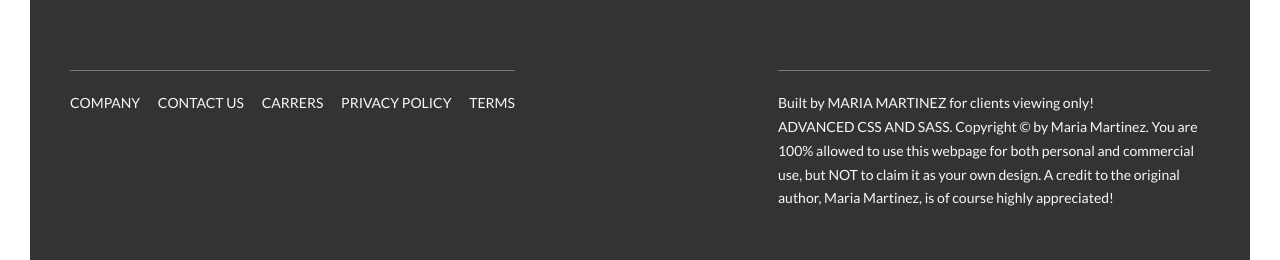
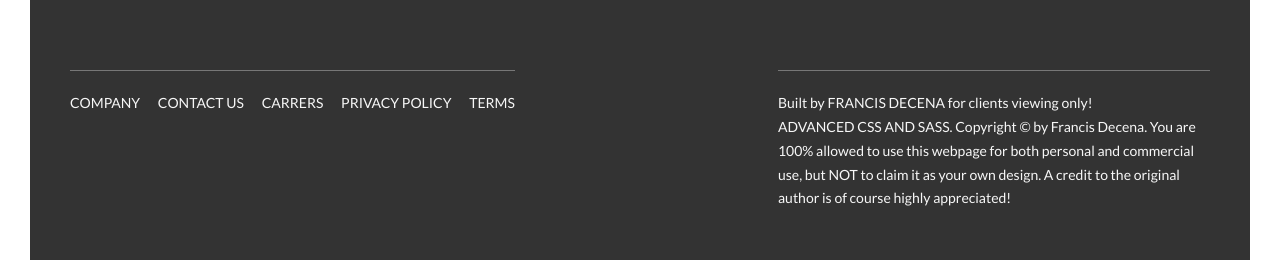
Before and after one commit to fad16papa/natours-final, a website: page index.html in a window 1280 px wide. Shown: the part 5815-6075 px from the top of the page. Drawn offline with Linux system fonts and the light colour scheme.

Commit message:
Commit change copy right footer

```diff
--- a/index.html
+++ b/index.html
@@ -484,13 +484,13 @@
         </div>
         <div class="col-1-of-2">
           <p class="footer__copyright">
-            Built by <a href="#" class="footer__link">Maria Martinez</a> for
+            Built by <a href="#" class="footer__link">Francis Decena</a> for
             clients viewing only!
             <a href="#" class="footer__link">Advanced CSS and Sass</a>.
-            Copyright &copy; by Maria Martinez. You are 100% allowed to use this
+            Copyright &copy; by Francis Decena. You are 100% allowed to use this
             webpage for both personal and commercial use, but NOT to claim it as
-            your own design. A credit to the original author, Maria Martinez, is
-            of course highly appreciated!
+            your own design. A credit to the original author is of course highly
+            appreciated!
           </p>
         </div>
       </div>
```
